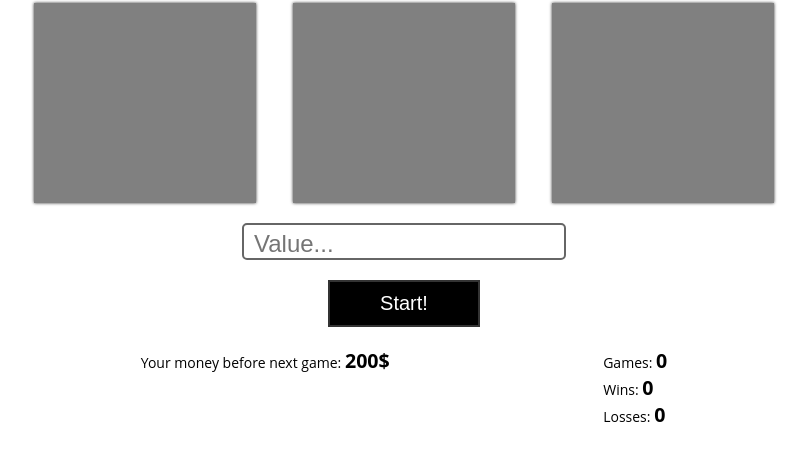
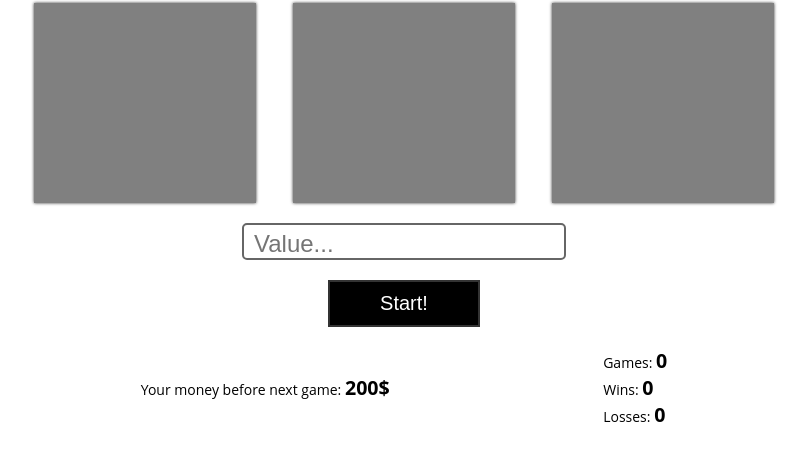
Before and after one commit to radek-drw/Jackpot-Game, a plain HTML site: page index.html in a window 1280 px wide. Shown: the part 78-538 px from the top of the page, without its empty margins (236-1043 px from the left). Drawn offline with Linux system fonts and the light colour scheme.

Commit message:
game result moved above wallet value

```diff
--- a/index.html
+++ b/index.html
@@ -25,8 +25,8 @@
 
     <div class="statistics">
       <div class="results">
+        <p><span class="game-result"></span></p>
         <p>Your money before next game: <span class="wallet"></span></p>
-        <p><span class="game-result"></span></p>
       </div>
 
       <div class="stats">
--- a/sass/_statistics.sass
+++ b/sass/_statistics.sass
@@ -6,3 +6,6 @@
   .wallet, .games-number, .game-result, .wins, .losses
     font-weight: bold
     font-size: 1.4em
+  .game-result
+    height: 1.4em
+    display: block
```
Also changed, not shown: css/style.css, 1 other file.
